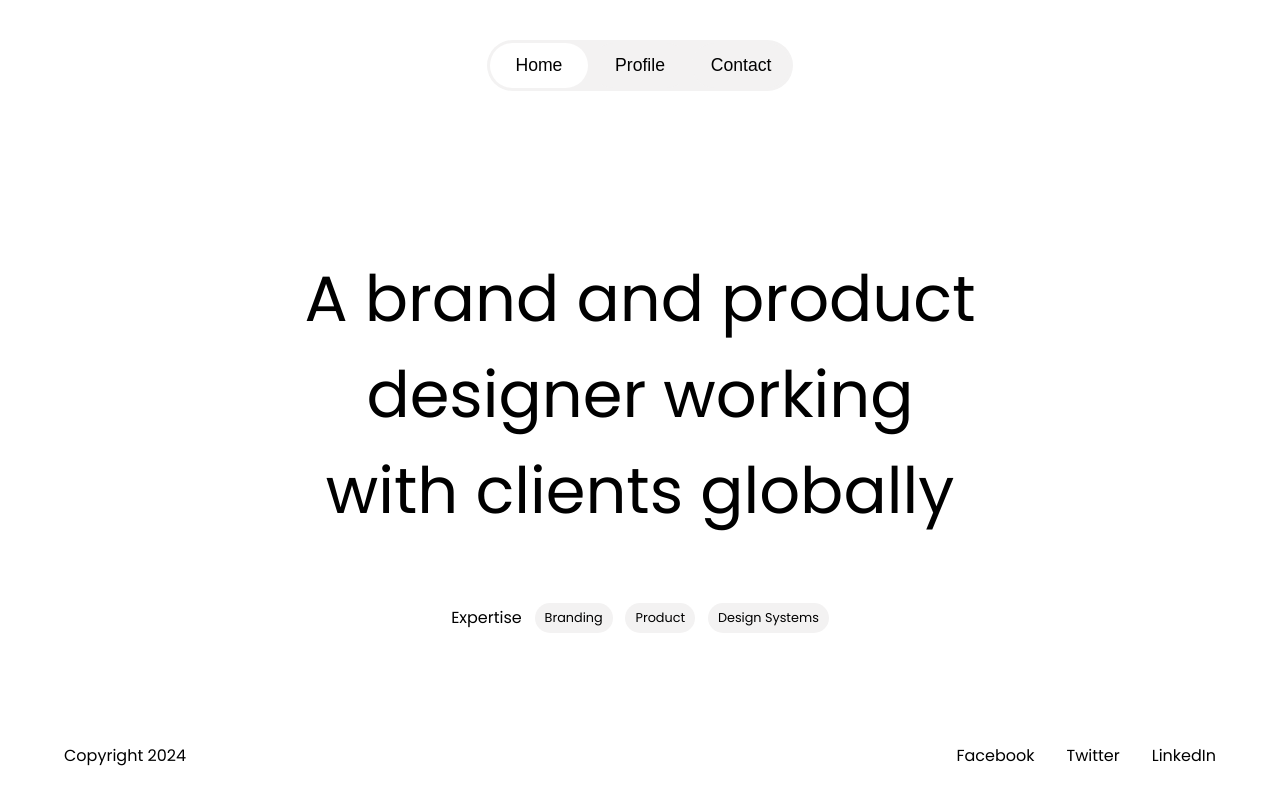
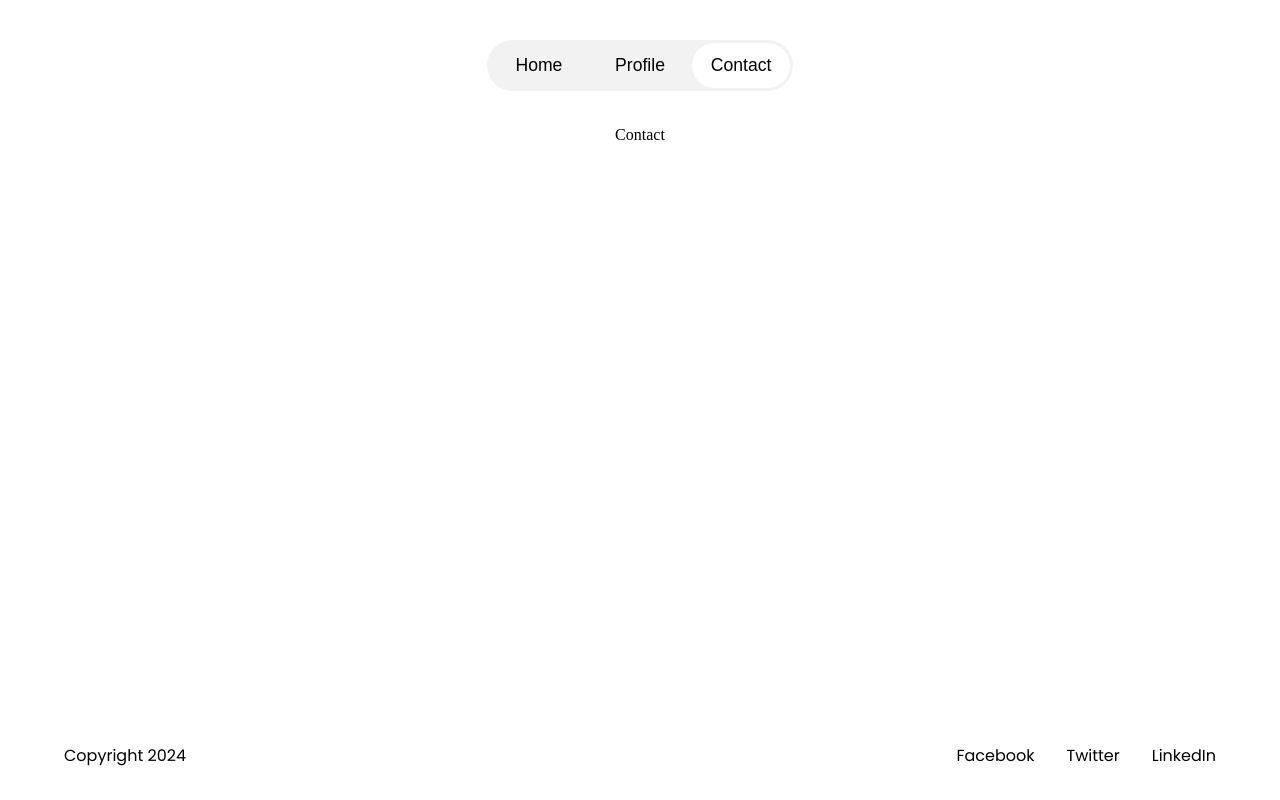
Before and after one commit to DreMukare/oh-studio, a React (Vite) app: page /contact in a window 1280 px wide. Built offline with nearby package versions, Linux system fonts and the light colour scheme.

Commit message:
feat: added routing

```diff
--- a/package.json
+++ b/package.json
@@ -11,7 +11,8 @@
   },
   "dependencies": {
     "react": "^18.2.0",
-    "react-dom": "^18.2.0"
+    "react-dom": "^18.2.0",
+    "react-router-dom": "^6.22.0"
   },
   "devDependencies": {
     "@types/react": "^18.2.48",
--- a/src/App.tsx
+++ b/src/App.tsx
@@ -1,10 +1,19 @@
 import './App.css';
 import Landing from './pages/Landing';
+import { createBrowserRouter, RouterProvider } from 'react-router-dom';
+import Profile from './pages/Profile';
+import Contact from './pages/Contact';
+
+const router = createBrowserRouter([
+	{ path: '/', element: <Landing /> },
+	{ path: '/profile', element: <Profile /> },
+	{ path: '/contact', element: <Contact /> },
+]);
 
 function App() {
 	return (
 		<>
-			<Landing />
+			<RouterProvider router={router} />
 		</>
 	);
 }
--- a/src/components/LandingHero.tsx
+++ b/src/components/LandingHero.tsx
@@ -2,7 +2,13 @@ import HeaderText from './HeaderText';
 import './LandingHero.sass';
 import MarketingTag from './MarketingTag';
 
-const LandingHero = () => {
+const LandingHero = ({
+	isLanding,
+	headerText,
+}: {
+	isLanding: boolean;
+	headerText: string;
+}) => {
 	const tagTitles = ['Branding', 'Product', 'Design Systems'];
 
 	const MarketingTags = (props: { tagTitles: string[] }) => {
@@ -20,8 +26,8 @@ const LandingHero = () => {
 
 	return (
 		<div className="landingHeroContainer">
-			<HeaderText text="A brand and product designer working with clients globally" />
-			<MarketingTags tagTitles={tagTitles} />
+			<HeaderText text={headerText} />
+			{isLanding && <MarketingTags tagTitles={tagTitles} />}
 		</div>
 	);
 };
--- a/src/components/Layout.tsx
+++ b/src/components/Layout.tsx
@@ -10,6 +10,7 @@ const Layout = (props: {
 	return (
 		<div className="container">
 			<Navbar />
+
 			{props.children}
 			<Footer />
 		</div>
--- a/src/components/Navbar.tsx
+++ b/src/components/Navbar.tsx
@@ -1,20 +1,27 @@
 import { useState } from 'react';
 import './Navbar.sass';
+import { useLocation, useNavigate } from 'react-router-dom';
 
 const Navbar = () => {
-	const [location, setLocation] = useState('Home');
 	const navLinkTitles = ['Home', 'Profile', 'Contact'];
+	const navigate = useNavigate();
+	const location = useLocation();
 
 	const NavLink = (props: { title: string }) => {
 		const { title } = props;
+
 		return (
 			<button
-				onClick={() => {
-					setLocation(title);
-				}}
+				onClick={() =>
+					title === 'Home' ? navigate('/') : navigate(`/${title.toLowerCase()}`)
+				}
 				className="navLink"
 				style={{
-					backgroundColor: location === title ? '#fff' : 'inherit',
+					backgroundColor:
+						location.pathname.split('/')[1] === title.toLowerCase() ||
+						(title === 'Home' && location.pathname.split('/')[1] === '')
+							? '#fff'
+							: 'inherit',
 				}}
 			>
 				{title}
--- /dev/null
+++ b/src/pages/Contact.tsx
@@ -0,0 +1,7 @@
+import Layout from '../components/Layout';
+
+const Contact = () => {
+	return <Layout>Contact</Layout>;
+};
+
+export default Contact;
--- a/src/pages/Landing.tsx
+++ b/src/pages/Landing.tsx
@@ -4,7 +4,10 @@ import Layout from '../components/Layout';
 const Landing = () => {
 	return (
 		<Layout>
-			<LandingHero />
+			<LandingHero
+				isLanding
+				headerText="A brand and product designer working with clients globally"
+			/>
 		</Layout>
 	);
 };
--- /dev/null
+++ b/src/pages/Profile.tsx
@@ -0,0 +1,7 @@
+import Layout from '../components/Layout';
+
+const Profile = () => {
+	return <Layout>Profile</Layout>;
+};
+
+export default Profile;
```
Also changed, not shown: 1 other file (tests, documents, lock files or other folders).
